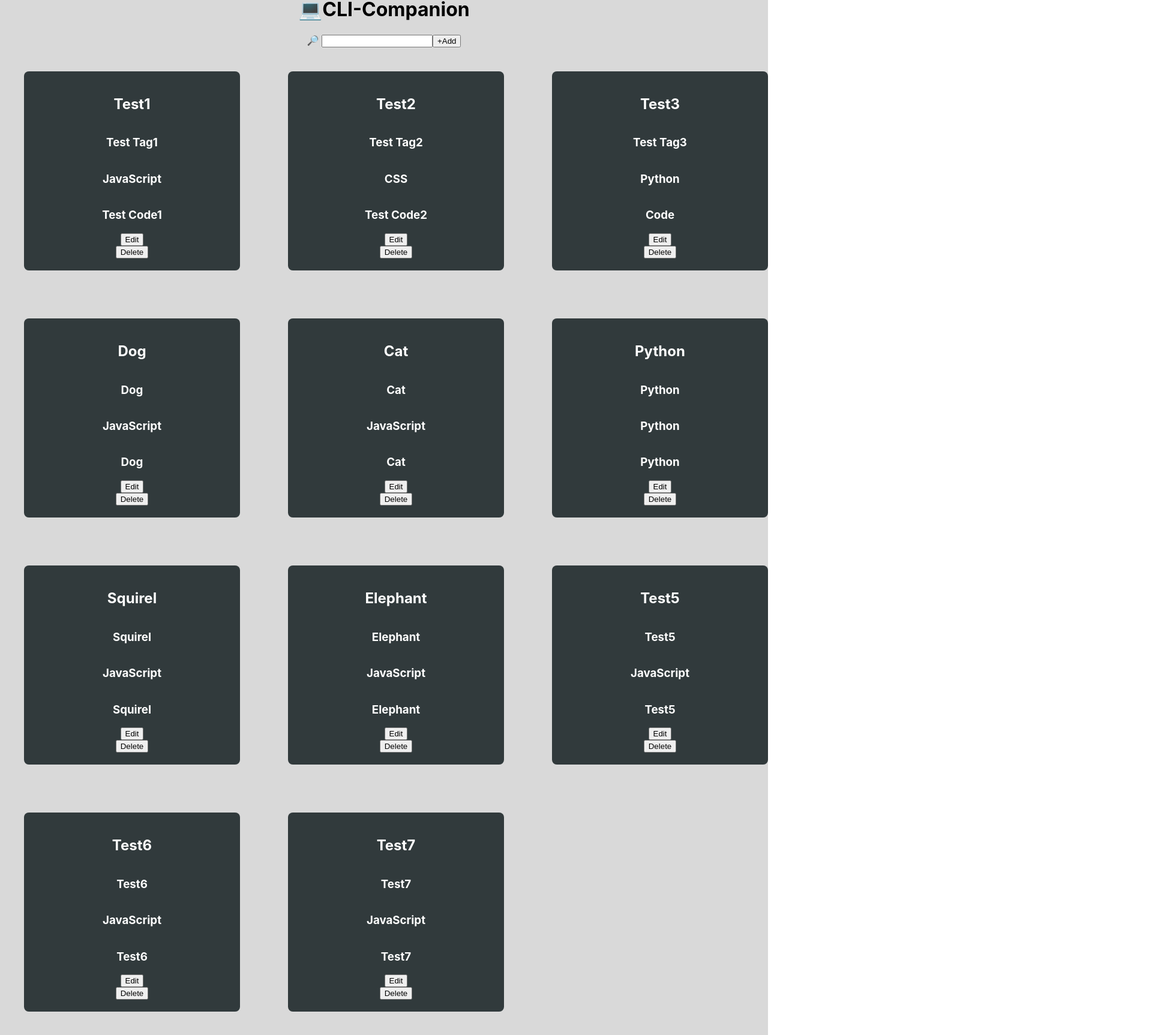
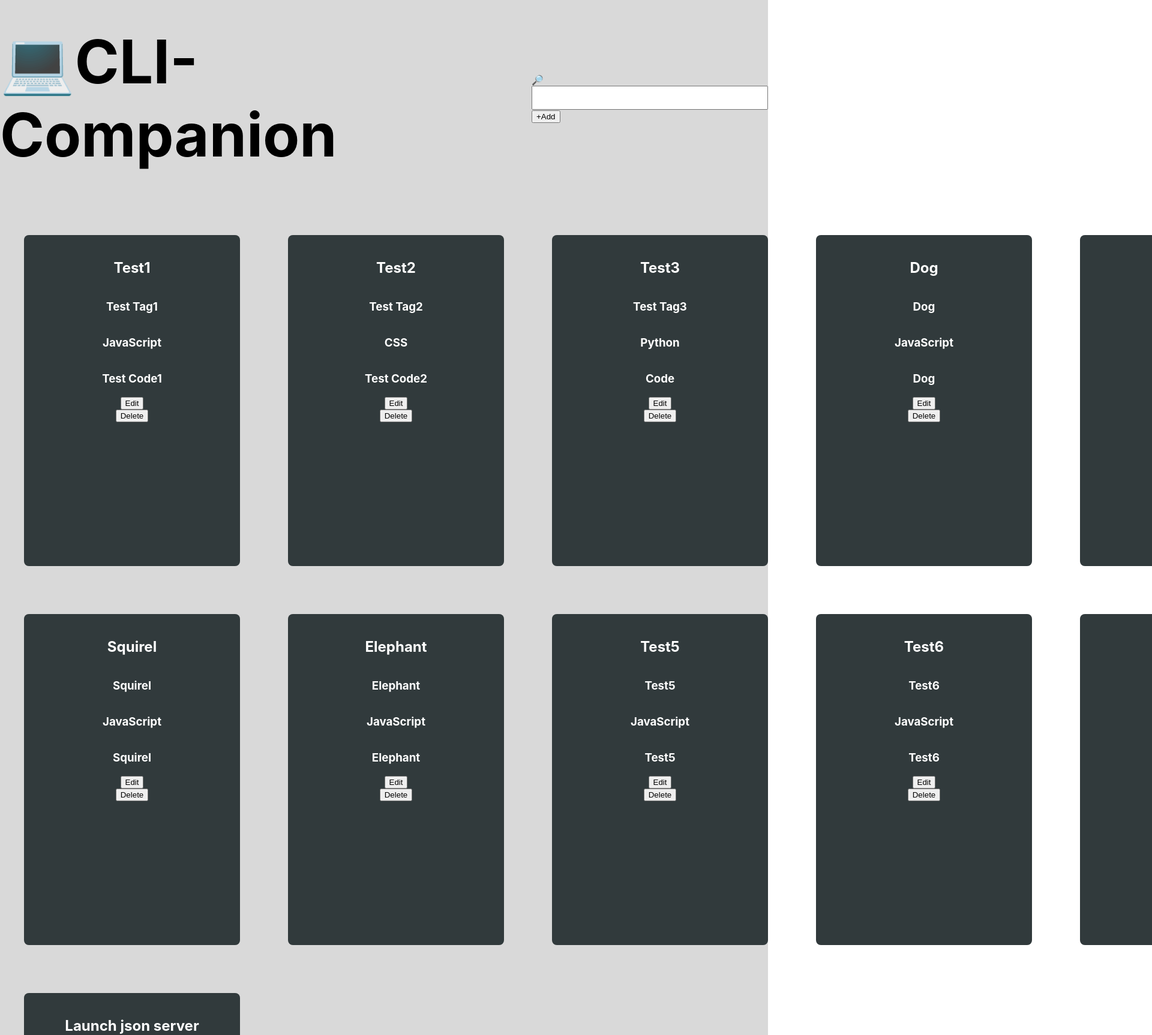
Before and after one commit to JamesHawk585/cli-companion, a React (Create React App) app: page / in a window 1280 px wide. Shown: the part 25-1751 px from the top of the page at 60% size, 1920 px wide, since content can reach past the window. Built offline with nearby package versions, Linux system fonts and the light colour scheme; data requests are answered from the project's data file.

Commit message:
Adds notes to NOTES.md

```diff
--- a/server/db.json
+++ b/server/db.json
@@ -87,6 +87,22 @@
       "code": "Test7",
       "explanation": "Test7",
       "id": 11
+    },
+    {
+      "title": "Launch json server",
+      "tags": "json-server",
+      "languageSelect": "JavaScript",
+      "code": "",
+      "explanation": "",
+      "id": 12
+    },
+    {
+      "title": "Launch json server",
+      "tags": "json-server",
+      "languageSelect": "Terminal Commands",
+      "code": "json-server --watch db.sjon -p 5555",
+      "explanation": "Launches json-server on a specified post, 5555 in this case. ",
+      "id": 13
     }
   ]
 }
--- a/src/App.css
+++ b/src/App.css
@@ -7,7 +7,7 @@
 
 .header {
   display: flex;
-  flex-direction: column;
+  flex-direction: row;
   align-items: center;
   align-self: center;
 }
@@ -15,3 +15,18 @@
 body {
   justify-content: center;
 }
+
+#cli-companion-logo {
+  display: flex;
+  flex-direction: row;
+  justify-content: flex-start;
+  font-size: 100px;
+
+}
+
+#search-bar {
+  display: flex;
+  flex-direction: row;
+  justify-content: flex-end;
+  font-size: 30px;
+}
--- a/src/Header.jsx
+++ b/src/Header.jsx
@@ -18,10 +18,10 @@ const Header = ({ onSnippetAdded }) => {
 
   return (
       <header className="header">
-        <h1>💻CLI-Companion</h1>
+        <h1 id="cli-companion-logo">💻CLI-Companion</h1>
         <div>
           <label>
-            🔎 <input type="search"></input>
+            🔎 <input type="search" id="search-bar"></input>
             <button onClick={() => onAddButtonClick()}>+Add</button>
           </label>
         </div>
--- a/src/SnippetCard/SnippetCard.css
+++ b/src/SnippetCard/SnippetCard.css
@@ -1,6 +1,6 @@
 .snippetCard {
     width: 25vw;
-    height: auto;
+    height: 40vw;
     color: #fff;
     background-color: #313A3C;
     display: flex;
--- a/src/SnippetList/SnippetList.css
+++ b/src/SnippetList/SnippetList.css
@@ -1,5 +1,5 @@
 .snippetCardContainer {
     display: grid;
-    grid-template-columns: repeat(3, 1fr);
+    grid-template-columns: repeat(6, 1fr);
     /* grid-template-rows: repeat(3, 1fr)  */
 }
```
Also changed, not shown: 1 other file (tests, documents, lock files or other folders).
